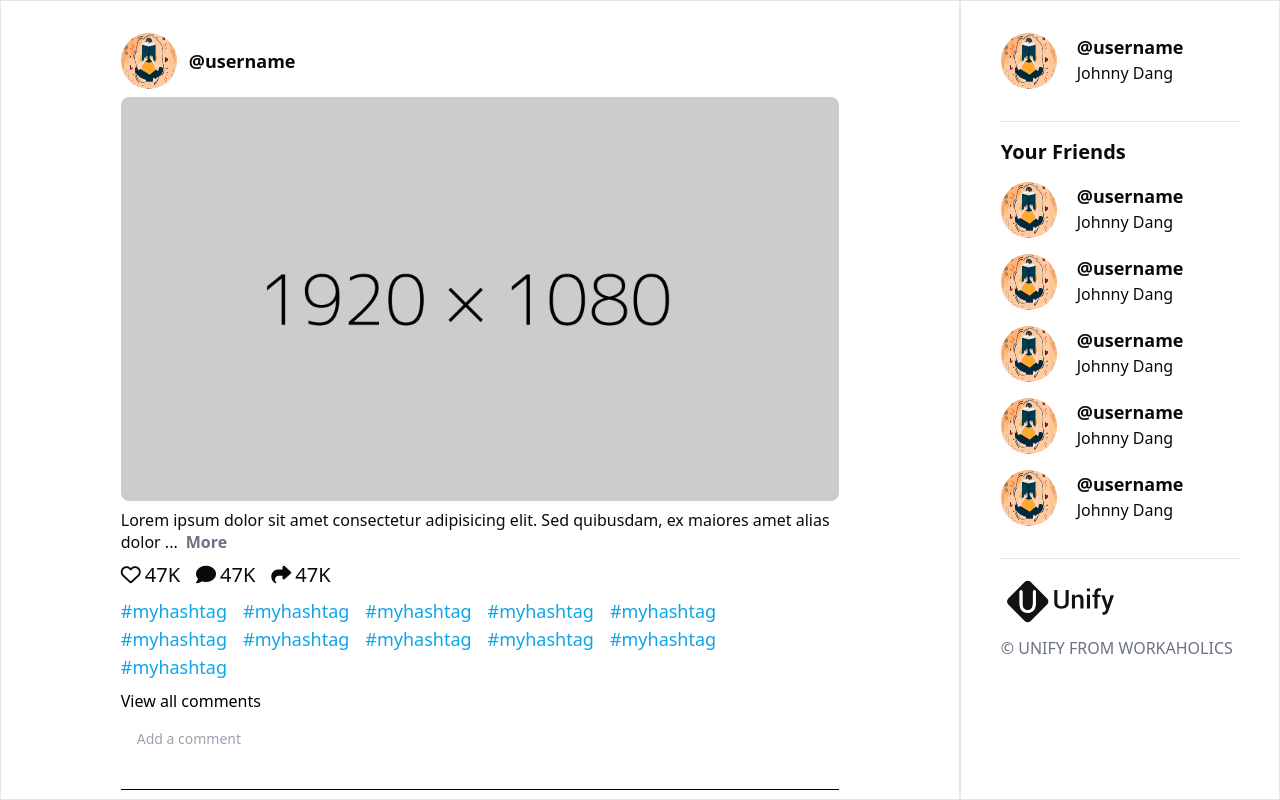
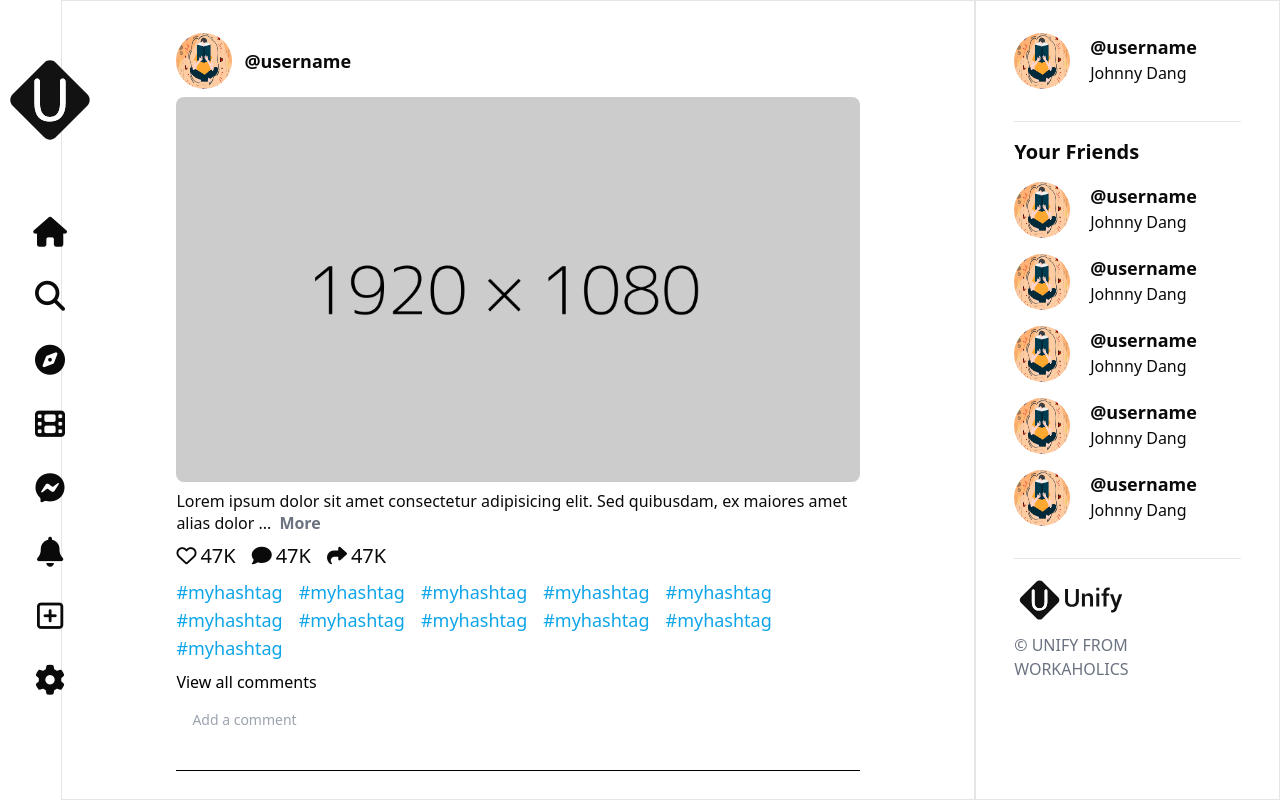
Before and after one commit to v06012005/UNIFY, a Next.js app in the folder frontend/: page / in a window 1280 px wide. Built offline with nearby package versions, Linux system fonts and the light colour scheme.

Commit message:
fix_layout

```diff
--- a/frontend/app/(pages)/layout.jsx
+++ b/frontend/app/(pages)/layout.jsx
@@ -1,22 +1,16 @@
 import SideBar from "../../components/global/SideBar";
 
-
-const RootLayout = ({children}) =>  {
+const RootLayout = ({ children }) => {
   return (
     <>
       <div className="flex">
         <aside className="w-28">
           <SideBar />
         </aside>
-      <div className="basis-3/4 border py-8">
-        <div className="w-3/4 flex flex-col mx-auto">
-          {children}
-        </div>
-      </div>
-      <div className="basis-1/4 border">a</div>
+        <main> {children}</main>
       </div>
     </>
   );
-}
+};
 
 export default RootLayout;
--- a/frontend/app/page.jsx
+++ b/frontend/app/page.jsx
@@ -2,6 +2,7 @@ import Post from "@/components/global/Post";
 import avatar from '@/public/images/test1.png'
 import Image from 'next/image'
 import fullLogo from '@/public/images/unify_1.svg';
+import RootLayout from "./(pages)/layout";
 
 const SearchBar = () => {
   return (
@@ -31,7 +32,8 @@ const User = () => {
 
 export default function Home() {
   return (
-    <div className="flex">
+   <RootLayout>
+     <div className="flex">
       <div className="basis-3/4 border py-8 h-screen overflow-y-scroll no-scrollbar">
         <div className="w-3/4 flex flex-col mx-auto">
           <Post></Post>
@@ -60,6 +62,7 @@ export default function Home() {
         </div>
       </div>
     </div>
+   </RootLayout>
 
   );
 }
```
Lines whose indentation alone changed are shown as unchanged.
